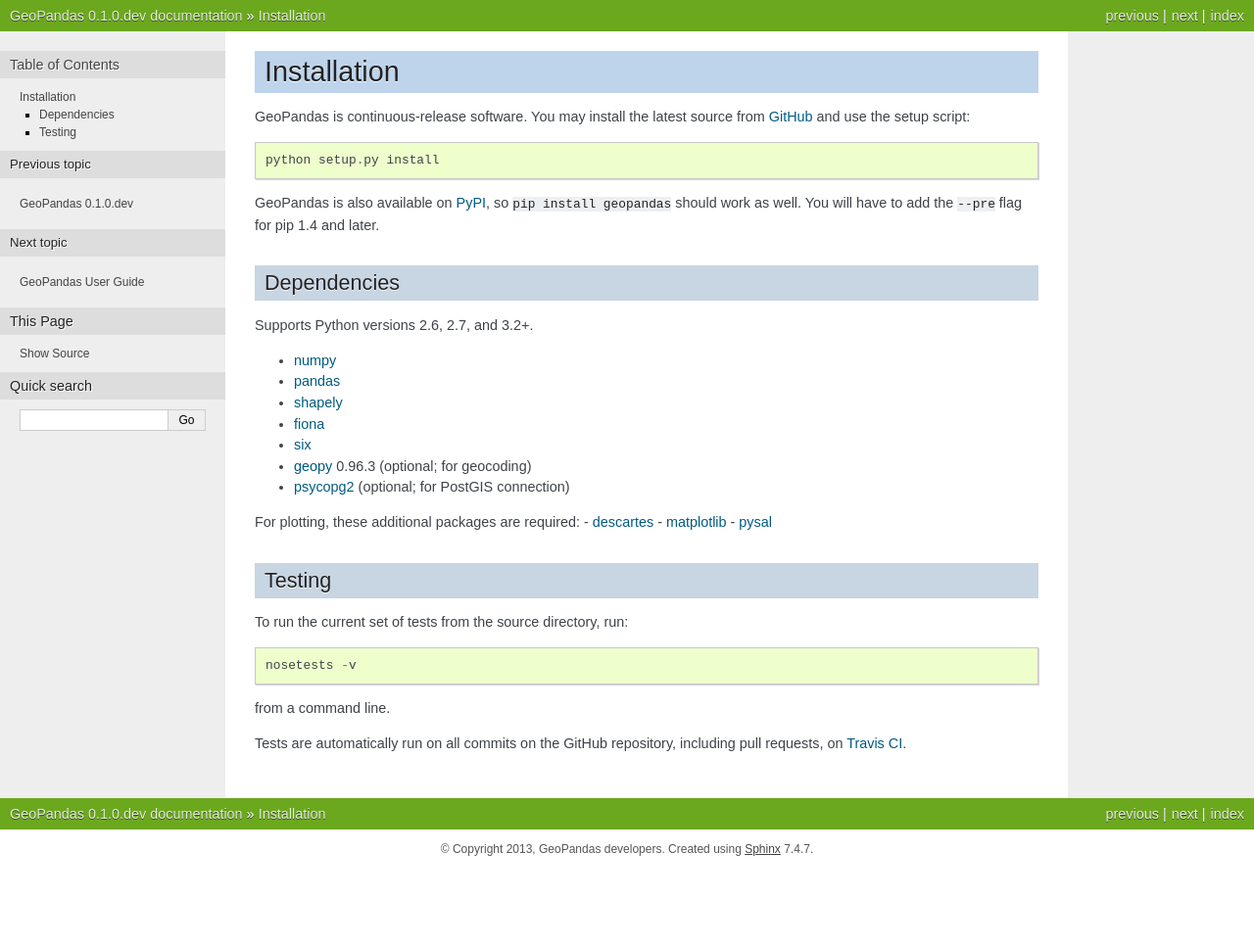
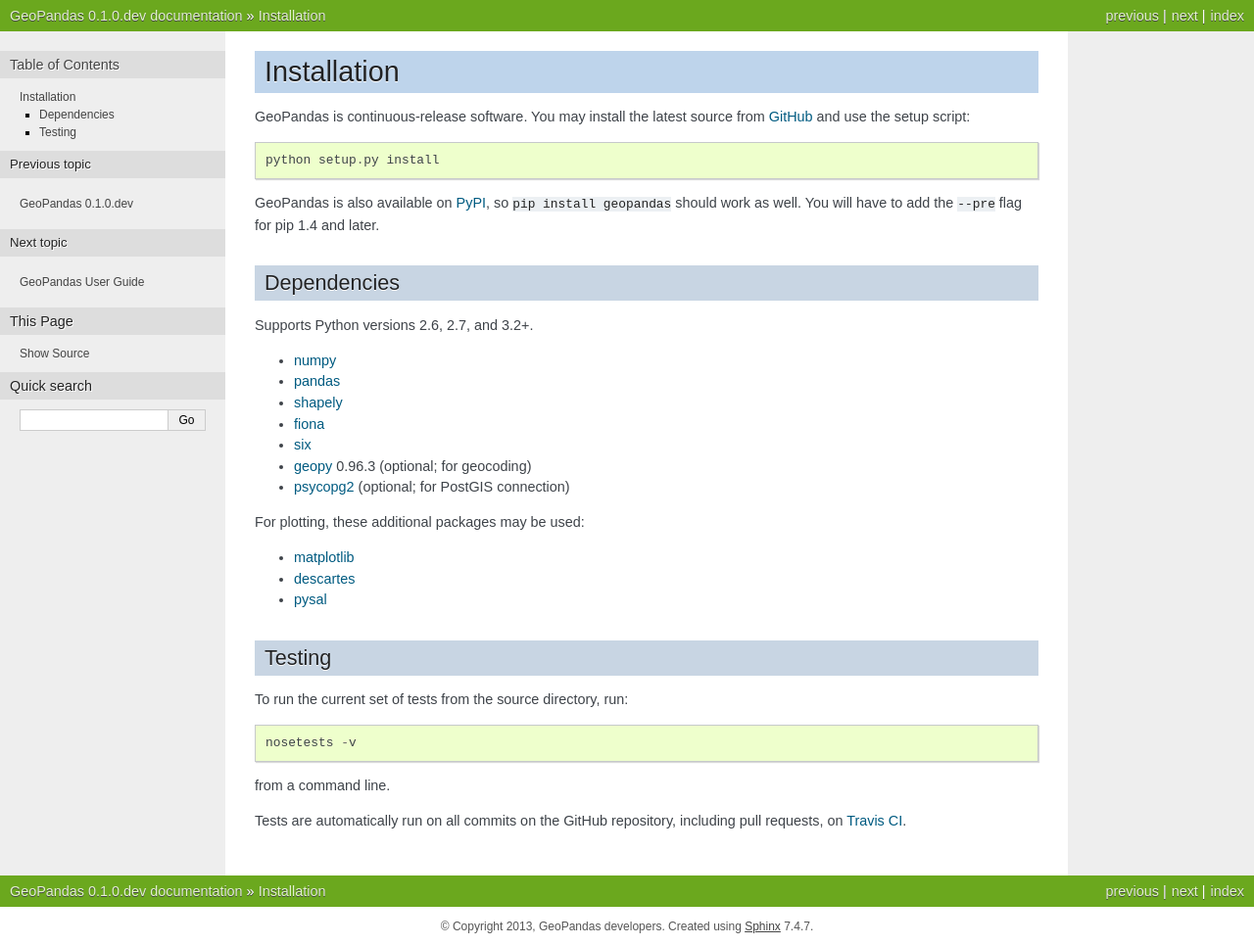
Before and after one commit to geopandas/geopandas, a Sphinx documentation site: the page built from doc/source/install.rst, in a window 1280 px wide. Shown: the whole page at 98% size. Built offline with Sphinx 7.4.7, drawn with Linux system fonts in a browser that asks for light colours; pages that are not in the unit, such as notebooks, are missing from menus; before the commit the page ends 900 px from its top, so only the background shows below that.

Commit message:
DOC: Space before list and minor rewording of plotting requirements

```diff
--- a/doc/source/install.rst
+++ b/doc/source/install.rst
@@ -23,9 +23,10 @@
 - `geopy`_ 0.96.3 (optional; for geocoding)
 - `psycopg2`_ (optional; for PostGIS connection)
 
-For plotting, these additional packages are required:
+For plotting, these additional packages may be used:
+
+- `matplotlib`_
 - `descartes`_
-- `matplotlib`_
 - `pysal`_
 
 Testing
```
